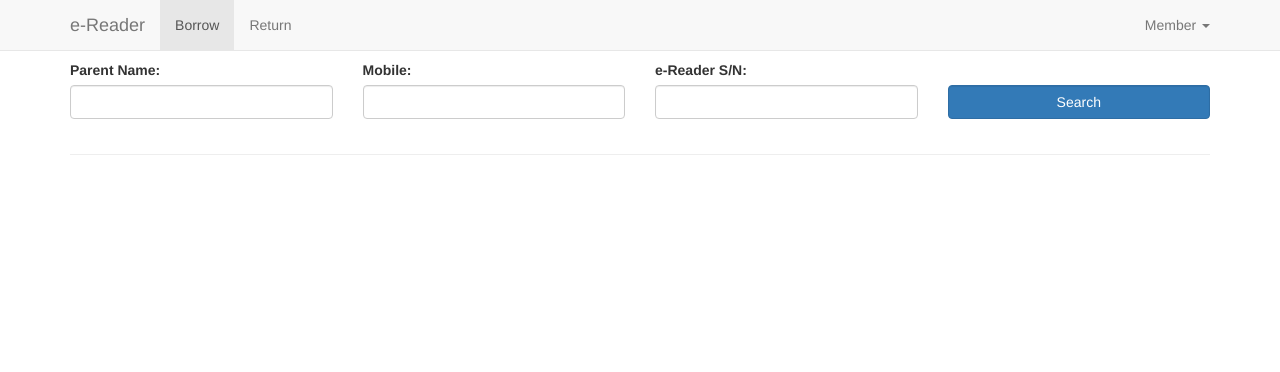
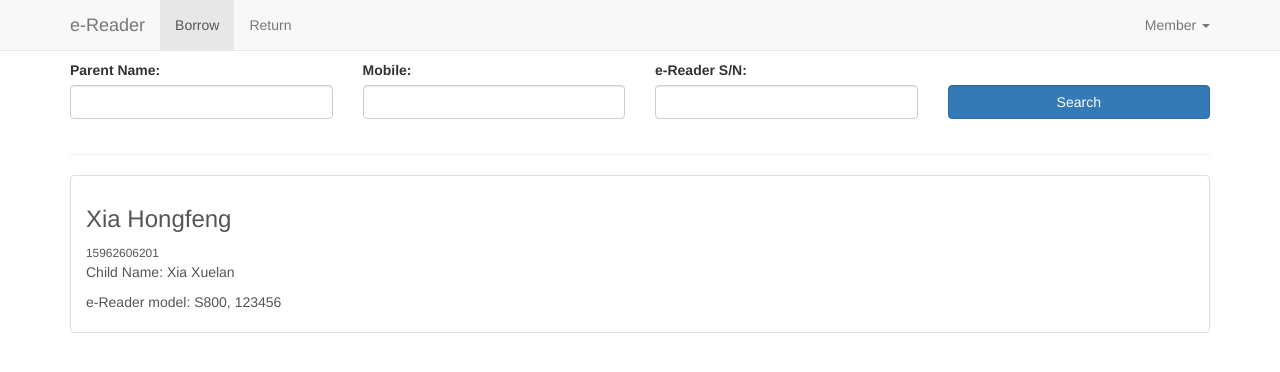
Before and after one commit to ExiaKat/eReaderApp, an Angular app: page /borrow/member in a window 1280 px wide. Shown: the top 372 px of the page. Built offline with nearby package versions, Linux system fonts and the light colour scheme.

Commit message:
change dob date display

```diff
--- a/src/app/member-search/member-result/member-result.component.html
+++ b/src/app/member-search/member-result/member-result.component.html
@@ -2,11 +2,11 @@
   <div class="col-xs-12">
     <ul class="list-group" *ngFor="let memberInfo of memberInfos; let i = index">
       <a class="list-group-item" (click)="onSelectMember(i)">
-        <h3>Parent Name: {{memberInfo.parentName}}</h3>
-        <h4 *ngFor="let child of memberInfo.children">
-          <span>Child Name: {{child.childName}}</span>
-        </h4>
-        <p>Mobile: {{memberInfo.mobile}}</p>
+        <h3>{{memberInfo.parentName}} </h3>
+        <small>{{memberInfo.mobile}}</small>
+        <p *ngFor="let child of memberInfo.children">
+          Child Name: {{child.childName}}
+        </p>
         <p>e-Reader model: {{memberInfo.eReader.model}}, {{memberInfo.eReader.serialNumber}}</p>
       </a>
     </ul>
--- a/src/app/rental-management/return/return-books/return-books.component.html
+++ b/src/app/rental-management/return/return-books/return-books.component.html
@@ -4,7 +4,7 @@
   <p>
     <b>Child{{i + 1}}:</b> {{child.childName}} <b>gender:</b> {{child.gender}}
   </p>
-  <p><b>D.O.B.</b> {{child.dob}}</p>
+  <p><b>D.O.B.</b> {{child.dob.toLocaleDateString()}}</p>
 </div>
 <hr>
 <table class="table table-striped table-hover" style="margin-top: 10px">
--- a/src/app/rental-management/search-header/search-header.component.ts
+++ b/src/app/rental-management/search-header/search-header.component.ts
@@ -12,7 +12,7 @@ export class SearchHeaderComponent implements OnInit {
 
   constructor(private router: Router,
               private route: ActivatedRoute,
-              private miService: MemberInfoService) { }
+              private miService: MemberInfoService) {}
 
   ngOnInit() {
   }
--- a/src/app/rental-management/services/member-info.service.ts
+++ b/src/app/rental-management/services/member-info.service.ts
@@ -47,7 +47,8 @@ export class MemberInfoService {
       return this.searchForMember("mobile", mobile);
     if (serialNumber)
       return this.searchForMember("serialNumber", serialNumber);
-    return [];
+    return this.members.slice();
+
   }
 
   getMemberById(id: string) {
```
